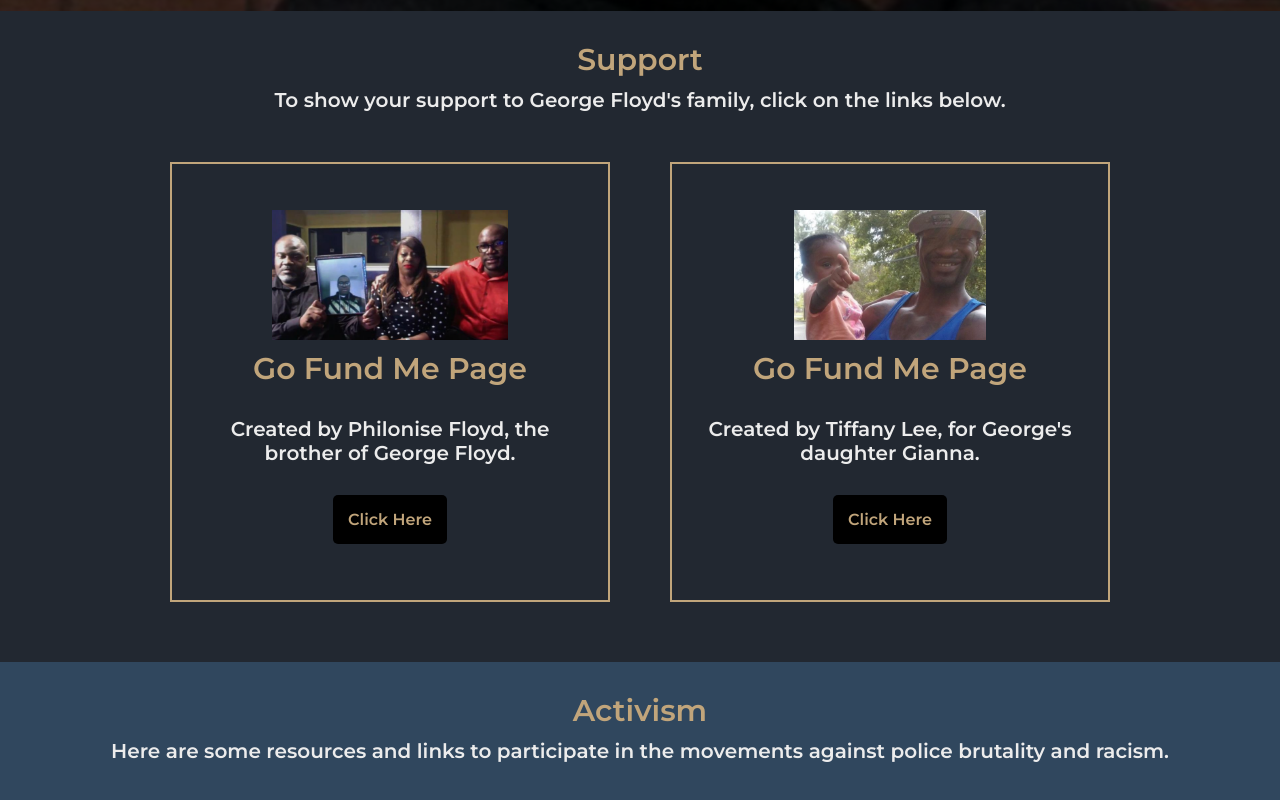
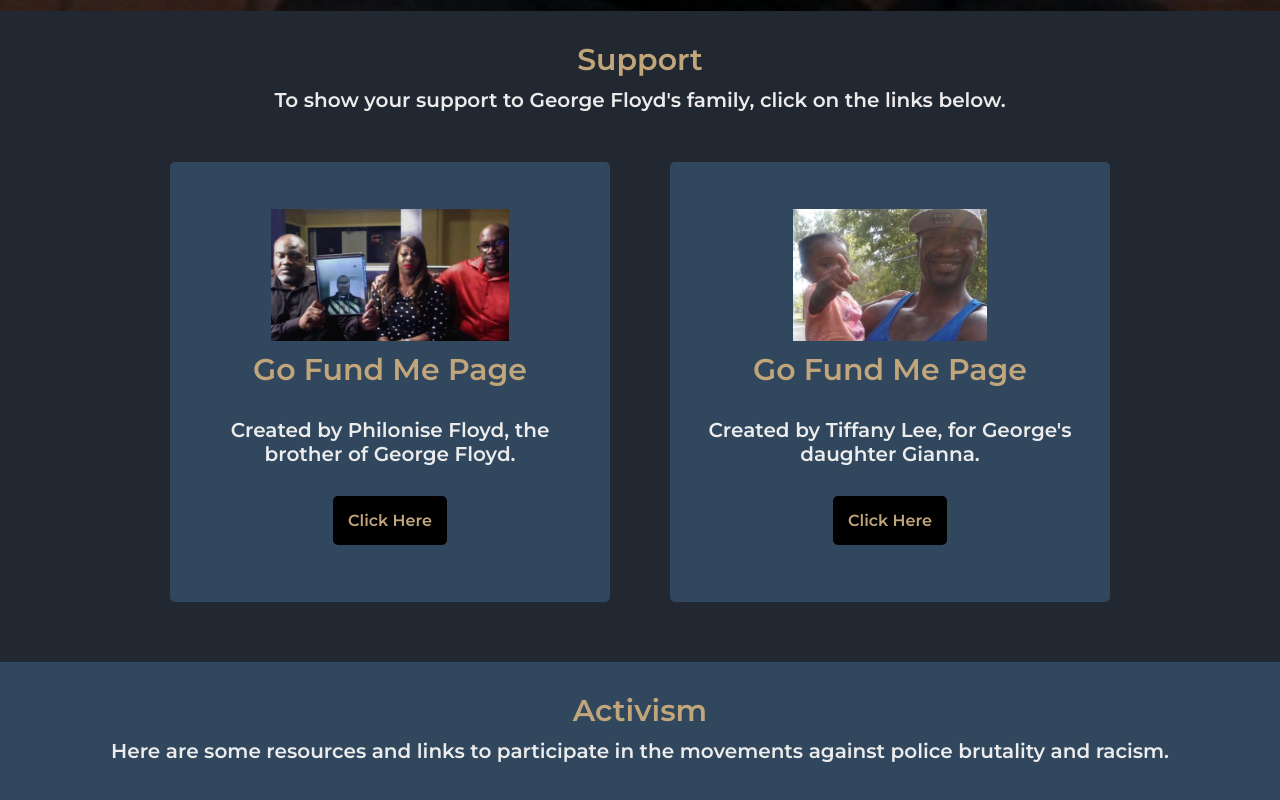
Before and after one commit to sarahmayarchibald/Tribute-Page, a plain HTML site: page index.html in a window 1280 px wide. Shown: the part 789-1589 px from the top of the page. Drawn offline with Linux system fonts and the light colour scheme.

Commit message:
changes to support links style

```diff
--- a/index.css
+++ b/index.css
@@ -42,12 +42,14 @@ p {
   align-items: center;
   width: 80%;
   margin: 30px;
-  border: 2px solid #c1a57b;
+  border-radius: 5px;
+  background-color: #30475e;
 }
 
 .box p {
   text-align: center;
   margin: 20px;
+
 }
 
 .btn {
```
